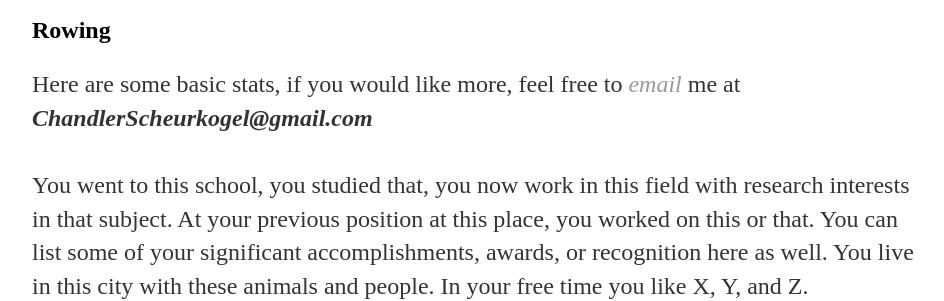
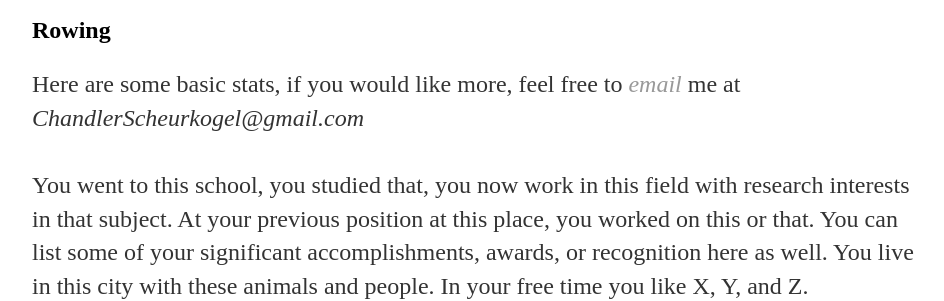
Before and after one commit to ChandlerScheurkogel/ChandlerScheurkogel.github.io, a Jekyll site: the page built from about/index.html, in a window 1280 px wide. Shown: the part 180-481 px from the top of the page, without its empty margins (160-1104 px from the left). Built offline with Jekyll 4.4.1, drawn with Linux system fonts in a browser that asks for light colours.

```diff
--- a/about/index.html
+++ b/about/index.html
@@ -8,7 +8,7 @@ title: About Chandler Scheurkogel
 
 			<h2>Rowing</h2>
 
-			<p>Here are some basic stats, if you would like more, feel free to <a href="mailto:chandlerscheurkogel@gmail.com"><i>email</i></a> me at <b><i>ChandlerScheurkogel@gmail.com</i></b> <BR> <BR> You went to this school, you studied that, you now work in this field with research interests in that subject. At your previous position at this place, you worked on this or that. You can list some of your significant accomplishments, awards, or recognition here as well. You live in this city with these animals and people. In your free time you like X, Y, and Z.</p>
+			<p>Here are some basic stats, if you would like more, feel free to <a href="mailto:chandlerscheurkogel@gmail.com"><i>email</i></a> me at <i>ChandlerScheurkogel@gmail.com</i><BR> <BR> You went to this school, you studied that, you now work in this field with research interests in that subject. At your previous position at this place, you worked on this or that. You can list some of your significant accomplishments, awards, or recognition here as well. You live in this city with these animals and people. In your free time you like X, Y, and Z.</p>
 
 			<ul class="contacts">
 				<li><a href="#">@TwitterHandle</a></li>
```
